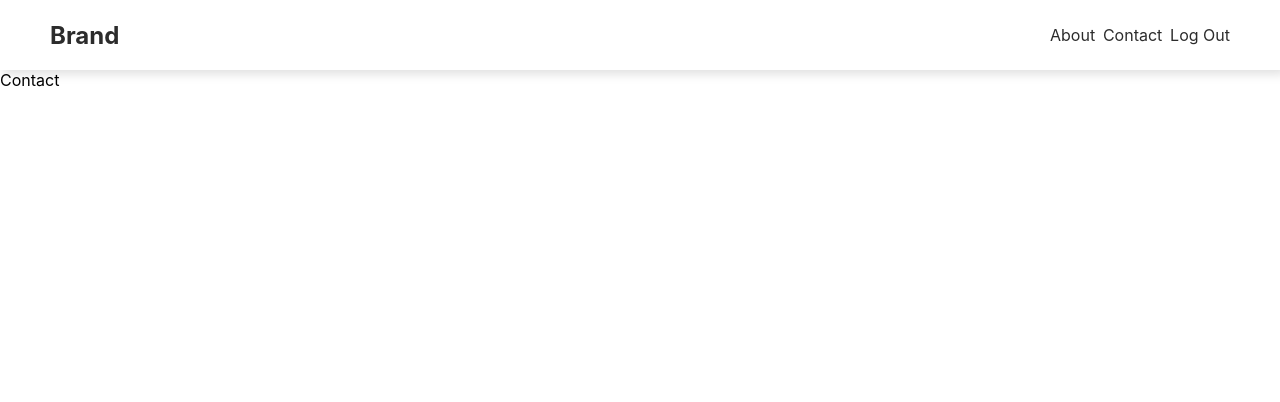
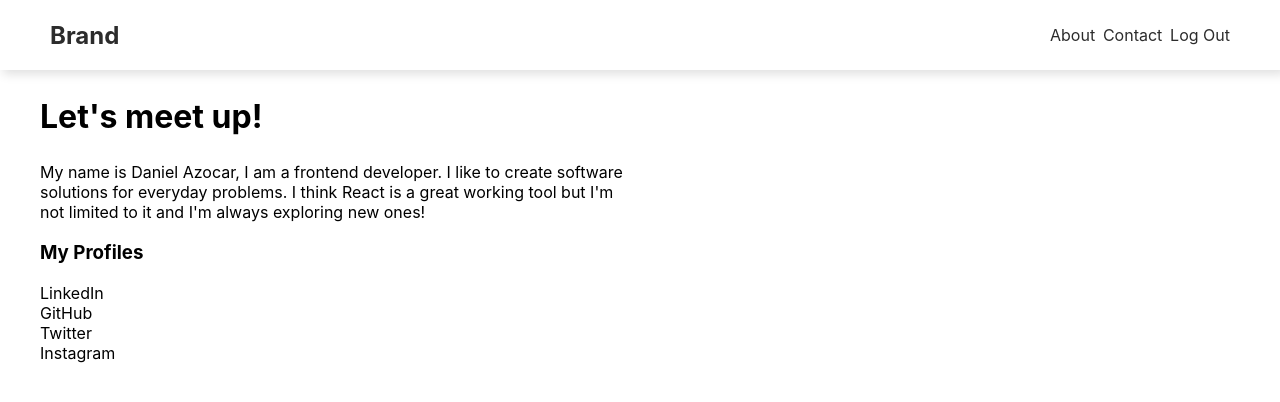
Before and after one commit to DanielAzocarDev/inventory-control, a React (Create React App) app: page /contact in a window 1280 px wide. Shown: the top 402 px of the page. Built offline with nearby package versions, Linux system fonts and the light colour scheme.

Commit message:
Contact page content & styles

```diff
--- a/src/pages/contact/Contact.jsx
+++ b/src/pages/contact/Contact.jsx
@@ -1,7 +1,45 @@
 import React from "react";
+import { Link } from "react-router-dom";
+import "./Contact.scss";
 
 const Contact = () => {
-  return <div>Contact</div>;
+  return (
+    <div className="contact-container">
+      <h2>Let's meet up!</h2>
+      <p>
+        My name is Daniel Azocar, I am a frontend developer. I like to create
+        software solutions for everyday problems. I think React is a great
+        working tool but I'm not limited to it and I'm always exploring new
+        ones!
+      </p>
+      <h3>My Profiles</h3>
+      <ul>
+        <li>
+          <a
+            href="https://www.linkedin.com/in/danielazocardev/"
+            target="_blank"
+          >
+            LinkedIn
+          </a>
+        </li>
+        <li>
+          <a href="https://github.com/DanielAzocarDev" target="_blank">
+            GitHub
+          </a>
+        </li>
+        <li>
+          <a href="https://twitter.com/DanielAzocarDev" target="_blank">
+            Twitter
+          </a>
+        </li>
+        <li>
+          <a href="https://www.instagram.com/danielazocar.dev/" target="_blank">
+            Instagram
+          </a>
+        </li>
+      </ul>
+    </div>
+  );
 };
 
 export default Contact;
--- a/src/pages/contact/Contact.scss
+++ b/src/pages/contact/Contact.scss
@@ -0,0 +1,21 @@
+.contact-container {
+  max-width: 1200px;
+  margin: 25px auto;
+  h2 {
+    font-size: 32px;
+  }
+  p {
+    max-width: 600px;
+  }
+  ul {
+    list-style: none;
+    padding: 0;
+    a {
+      color: black;
+      text-decoration: none;
+      &:hover {
+        font-weight: bold;
+      }
+    }
+  }
+}
```
